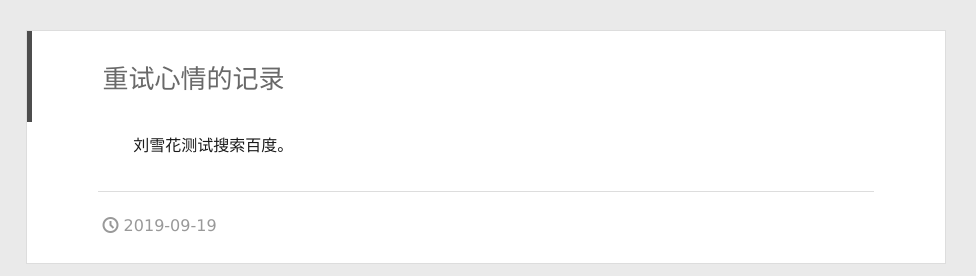
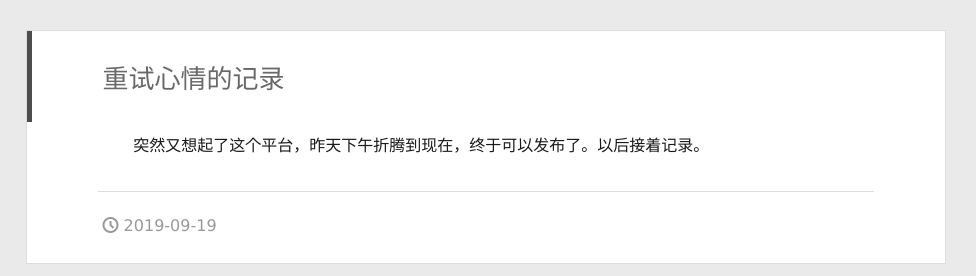
Before and after one commit to liuxuehua/liuxuehua.github.io, a plain HTML site: page index.html in a window 1280 px wide. Shown: the top 276 px of the page, 304-1280 px from the left. Drawn offline with Linux system fonts and the light colour scheme.

Commit message:
Site updated: 2019-09-20 15:49:48

```diff
--- a/index.html
+++ b/index.html
@@ -151,7 +151,7 @@
 
     <div class="article-entry" itemprop="articleBody">
 
-        <p>&#160; &#160; &#160; &#160;刘雪花测试搜索百度。</p>
+        <p>&#160; &#160; &#160; &#160;突然又想起了这个平台，昨天下午折腾到现在，终于可以发布了。以后接着记录。</p>
 
 
     </div>
```
Also changed, not shown: 2019/09/19/重试心情的记录/index.html (+5 -5 lines).
